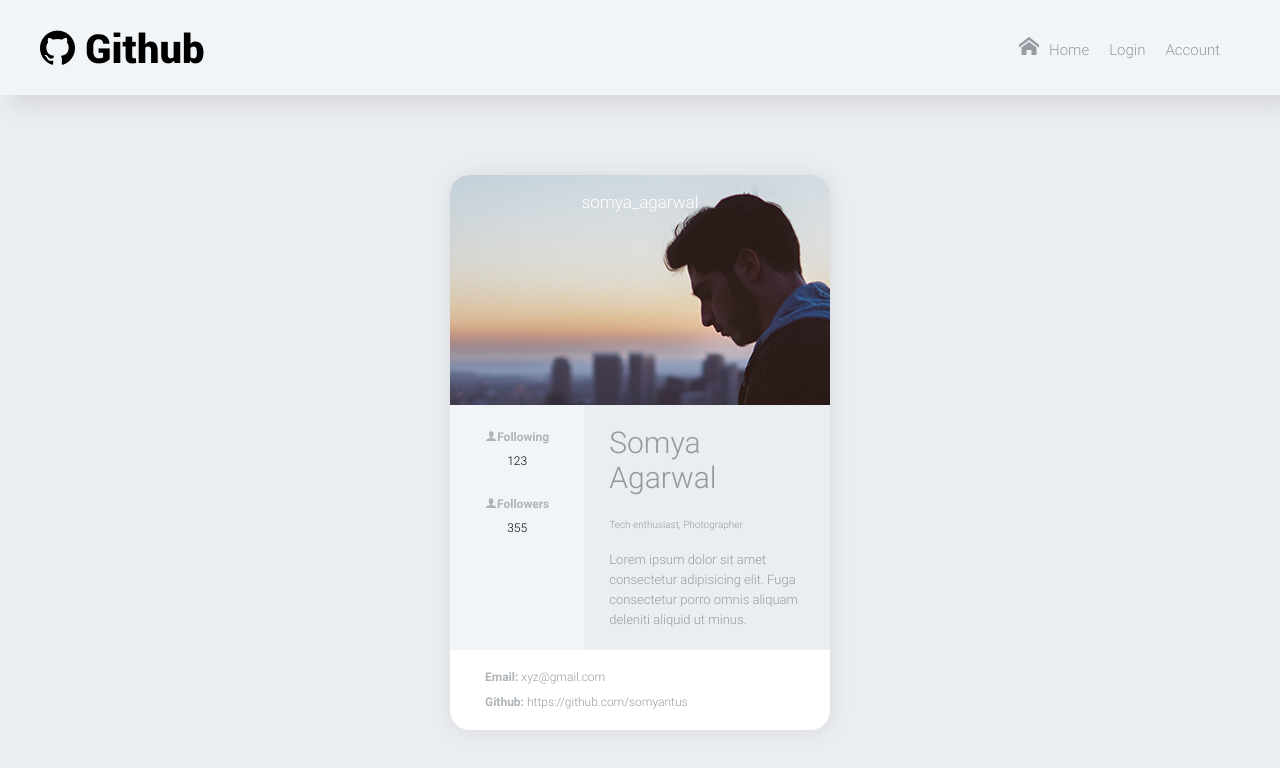
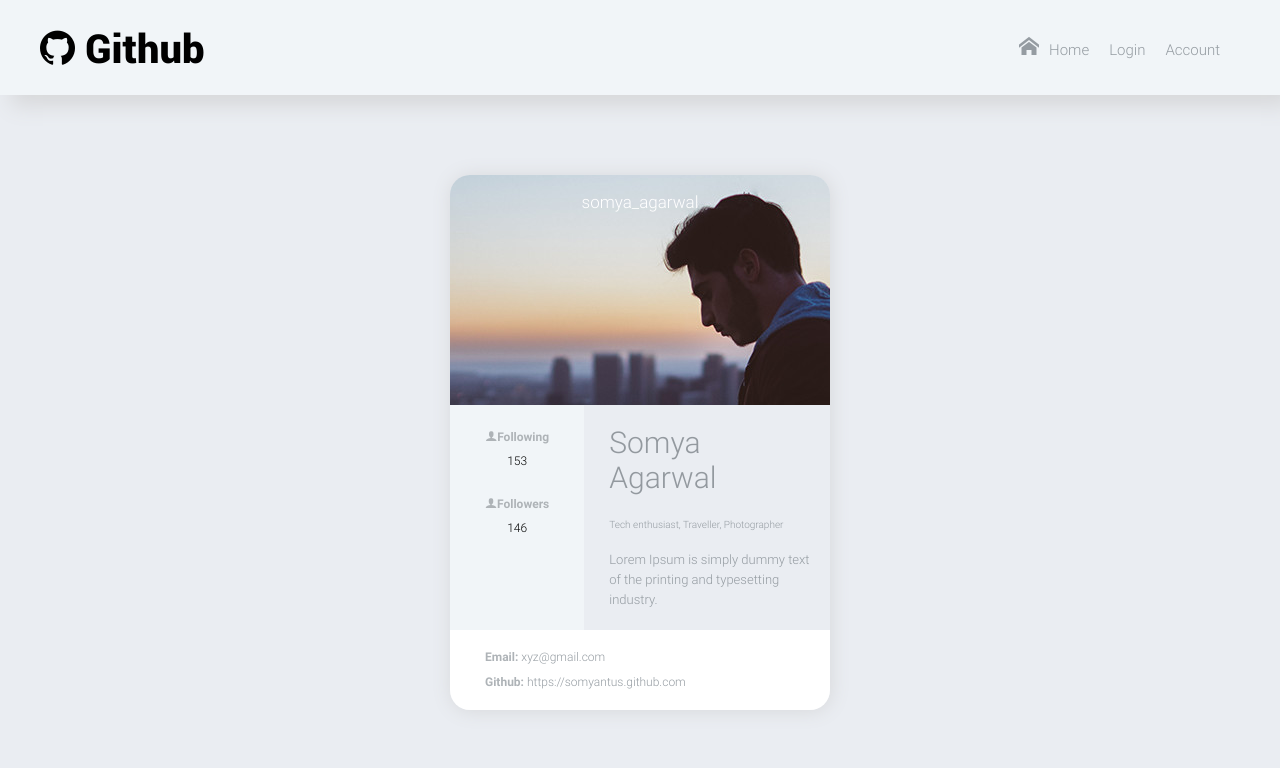
Before and after one commit to somyantus/Vue-js-github-project, a Vue app: page / in a window 1280 px wide. Shown: the top 768 px of the page. Built offline with nearby package versions, Linux system fonts and the light colour scheme.

Commit message:
[ru-1] pr reviews fixed:-  used props, scoped styling, aliases

```diff
--- a/src/App.vue
+++ b/src/App.vue
@@ -5,14 +5,10 @@
 </template>
 
 <style lang="scss">
-@import './sass/abstracts/variables';
-@import './sass/abstracts/mixin';
 @import './sass/vendors/container';
 @import './sass/base/common';
 @import './sass/base/reset';
 @import './sass/base/typography';
-@import './sass/components/navbar';
-@import './sass/layouts/profile-page';
 @import './sass/vendors/fonts';
 @import './sass/vendors/icons';
 </style>
--- a/src/components/Home.vue
+++ /dev/null
@@ -1,5 +0,0 @@
-<template>
-  <div class="home">
-    <h1>Home</h1>
-  </div>
-</template>
--- a/src/components/Navbar.vue
+++ b/src/components/Navbar.vue
@@ -1,5 +1,5 @@
 <template>
-  <section id="app">
+  <section>
     <nav class="navbar">
       <div class="navbar__logo">
         <h1><i class="icon-github navbar__icon"></i>Github</h1>
@@ -19,3 +19,7 @@
     <router-view />
   </section>
 </template>
+
+<style scoped lang="scss">
+@import '~/src/sass/components/navbar';
+</style>
--- /dev/null
+++ b/src/components/ProfileCard.vue
@@ -0,0 +1,77 @@
+<template>
+  <div class="profile">
+    <div class="profile__personal-info">
+      <p class="profile__username">{{ userName }}</p>
+    </div>
+    <div class="profile__desc">
+      <div class="profile__connectors">
+        <div class="profile__following">
+          <h3><i class="icon-user"></i>Following</h3>
+          <p class="profile__following-num">{{ followingNum }}</p>
+        </div>
+        <div class="profile__followers">
+          <h3><i class="icon-user"></i>Followers</h3>
+          <p class="profile__followers-num">{{ followerNum }}</p>
+        </div>
+      </div>
+      <div class="profile__details">
+        <h2 class="profile__name">{{ name }}</h2>
+        <p class="profile__bio">{{ bio }}</p>
+        <p class="profile__blog">
+          {{ blog }}
+        </p>
+      </div>
+    </div>
+    <div class="profile__links">
+      <h3>
+        Email: <a href="/"> {{ email }}</a>
+      </h3>
+      <h3>
+        Github: <a href="/"> {{ githubLink }}</a>
+      </h3>
+    </div>
+  </div>
+</template>
+
+<script>
+export default {
+  props: {
+    userName: {
+      required: true,
+      type: String,
+    },
+    followingNum: {
+      required: true,
+      type: Number,
+    },
+    followerNum: {
+      required: true,
+      type: Number,
+    },
+    name: {
+      required: true,
+      type: String,
+    },
+    bio: {
+      required: true,
+      type: String,
+    },
+    blog: {
+      required: true,
+      type: String,
+    },
+    email: {
+      required: true,
+      type: String,
+    },
+    githubLink: {
+      required: true,
+      type: String,
+    },
+  },
+};
+</script>
+
+<style scoped lang="scss">
+@import '~/src/sass/layouts/profile-page';
+</style>
--- a/src/pages/ProfilePage.vue
+++ b/src/pages/ProfilePage.vue
@@ -1,31 +1,39 @@
 <template>
-  <div class="profile">
-    <div class="profile__personal-info">
-      <p class="profile__username">somya_agarwal</p>
-    </div>
-    <div class="profile__desc">
-      <div class="profile__connectors">
-        <div class="profile__following">
-          <h3><i class="icon-user"></i>Following</h3>
-          <p class="profile__following-num">123</p>
-        </div>
-        <div class="profile__followers">
-          <h3><i class="icon-user"></i>Followers</h3>
-          <p class="profile__followers-num">355</p>
-        </div>
-      </div>
-      <div class="profile__details">
-        <h2 class="profile__name">Somya Agarwal</h2>
-        <p class="profile__bio">Tech enthusiast, Photographer</p>
-        <p class="profile__blog">
-          Lorem ipsum dolor sit amet consectetur adipisicing elit. Fuga
-          consectetur porro omnis aliquam deleniti aliquid ut minus.
-        </p>
-      </div>
-    </div>
-    <div class="profile__links">
-      <h3>Email: <a href="/"> xyz@gmail.com</a></h3>
-      <h3>Github: <a href="/"> https://github.com/somyantus</a></h3>
-    </div>
+  <div>
+    <ProfileCard
+      :userName="profile.userName"
+      :followingNum="profile.followingNum"
+      :followerNum="profile.followerNum"
+      :name="profile.name"
+      :bio="profile.bio"
+      :blog="profile.blog"
+      :email="profile.email"
+      :githubLink="profile.githubLink"
+    ></ProfileCard>
   </div>
 </template>
+
+//
+<script>
+import ProfileCard from '@/components/ProfileCard.vue';
+
+export default {
+  components: {
+    ProfileCard,
+  },
+  data() {
+    return {
+      profile: {
+        userName: 'somya_agarwal',
+        followingNum: 153,
+        followerNum: 146,
+        name: 'Somya Agarwal',
+        bio: 'Tech enthusiast, Traveller, Photographer',
+        blog: 'Lorem Ipsum is simply dummy text of the printing and typesetting industry.',
+        email: 'xyz@gmail.com',
+        githubLink: 'https://somyantus.github.com',
+      },
+    };
+  },
+};
+</script>
--- a/src/sass/base/_common.scss
+++ b/src/sass/base/_common.scss
@@ -1,3 +1,5 @@
+@import '../abstracts/variables';
+
 body {
   background: $grey-2;
 }
--- a/src/sass/components/_navbar.scss
+++ b/src/sass/components/_navbar.scss
@@ -1,3 +1,6 @@
+@import '../abstracts/mixin';
+@import '../abstracts/variables';
+
 .navbar {
   @include content-alignment(flex, initial, initial, center);
   padding: 3rem 4rem;
--- a/src/sass/layouts/_profile-page.scss
+++ b/src/sass/layouts/_profile-page.scss
@@ -1,3 +1,6 @@
+@import '../abstracts/mixin';
+@import '../abstracts/variables';
+
 .profile {
   box-shadow: 0.1rem 0.1rem 1.9rem $bluish-shade;
   width: 38rem;
@@ -7,7 +10,7 @@
 
   &__personal-info {
     @include content-alignment(flex, column, initial, center);
-    background-image: url('./assets/images/profile-3.png');
+    background-image: url('../assets/images/profile-3.png');
     border-top-left-radius: 2rem;
     border-top-right-radius: 2rem;
     padding: 2rem 7rem 1rem;
--- a/src/sass/vendors/_container.scss
+++ b/src/sass/vendors/_container.scss
@@ -1,3 +1,4 @@
+@import '../abstracts/mixin';
 .container {
   @include content-alignment(flex, row, center);
   margin: 0 auto;
--- a/tsconfig.json
+++ b/tsconfig.json
@@ -14,6 +14,7 @@
     "baseUrl": ".",
     "types": ["webpack-env", "jest"],
     "paths": {
+      "~/*": ["src/app_shared/*"],
       "@/*": ["src/*"]
     },
     "lib": ["esnext", "dom", "dom.iterable", "scripthost"]
--- /dev/null
+++ b/vue.config.ts
@@ -0,0 +1,18 @@
+import path = require('path');
+
+module.exports = {
+  chainWebpack: (config) => {
+    config.resolve.alias.set(
+      '@a',
+      path.resolve(__dirname, 'src/sass/abstracts'),
+      '@v',
+      path.resolve(__dirname, './src/sass/vendors'),
+      '@b',
+      path.resolve(__dirname, './src/sass/base'),
+      '@c',
+      path.resolve(__dirname, './src/sass/components'),
+      '@l',
+      path.resolve(__dirname, './src/sass/layouts')
+    );
+  },
+};
```
Also changed, not shown: src/router/router.ts (+6 -6 lines).
